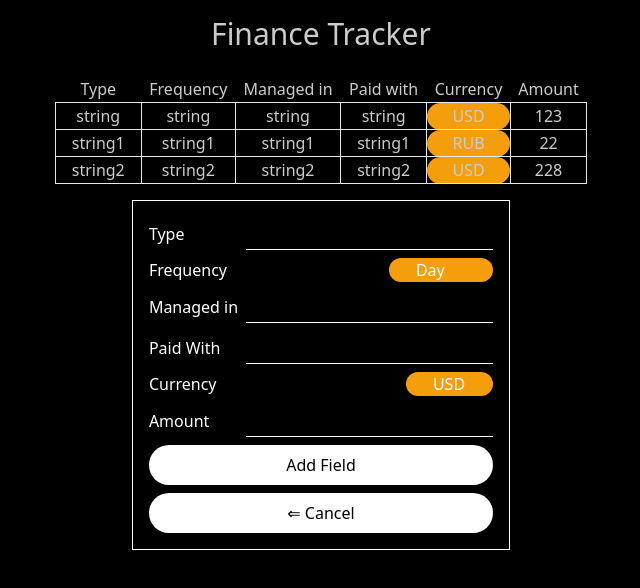
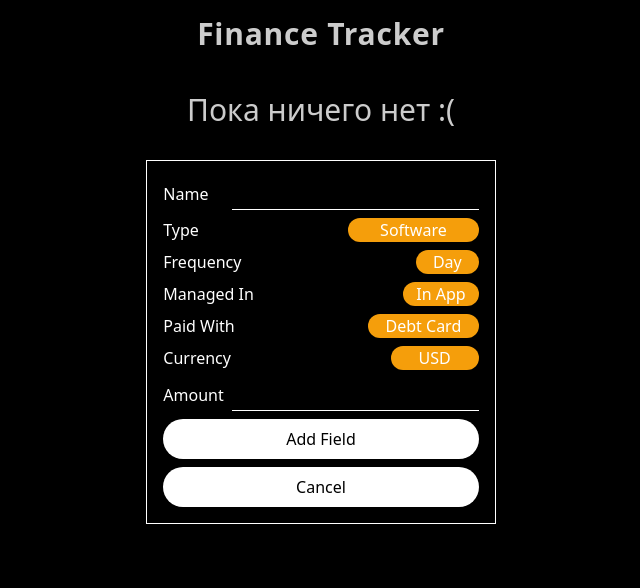
Before and after one commit to IvanWake/finance-tracker, a Next.js app: page / in a window 1280 px wide. Both pictures are taken after a click on the button "Add Field". Shown: the top 588 px of the page, without its empty margins (319-959 px from the left). Built offline with nearby package versions, Linux system fonts and the light colour scheme.

Commit message:
Display text, if empty array with tracks

```diff
--- a/app/layout.tsx
+++ b/app/layout.tsx
@@ -2,8 +2,8 @@ import type { Metadata } from "next";
 import "./globals.css";
 
 export const metadata: Metadata = {
-  title: "Next Service",
-  description: "App For Study Next.js",
+  title: "Finance Tracker",
+  description: "App for analyze Finances",
 };
 export default function RootLayout({
   children,
--- a/app/page.tsx
+++ b/app/page.tsx
@@ -4,7 +4,7 @@ import AddField from "@/components/Fields/AddField";
 const Home = () => {
     return (
         <div className="flex flex-col items-center justify-between p-4">
-            <h1 className="text-3xl font-medium mb-4" >Finance Tracker</h1>
+            <h1 className="text-3xl font-bold tracking-wide mb-4">Finance Tracker</h1>
             <Table />
             <AddField />
         </div>
--- a/components/Fields/AddFieldForm.tsx
+++ b/components/Fields/AddFieldForm.tsx
@@ -13,7 +13,7 @@ type FormFields = {
     paidWith: string,
     currency: string,
     amount: number,
-};
+}
 
 const AddFieldForm = ({ onHideForm }: Props) => {
     const {
@@ -24,6 +24,7 @@ const AddFieldForm = ({ onHideForm }: Props) => {
 
     const submitHandler = (fields) => {
         addTrack({
+                name: fields.fieldName,
                 type: fields.fieldType,
                 frequency: fields.fieldFrequency,
                 managedIn: fields.fieldManagedIn,
@@ -37,19 +38,30 @@ const AddFieldForm = ({ onHideForm }: Props) => {
     return (
         <form className="flex flex-col justify-center space-y-2 my-2 text-white text-center border-white border-[1px] p-4" onSubmit={handleSubmit(submitHandler)}>
             <div className="flex space-x-2 justify-between items-center">
-                <label htmlFor="type">Type</label>
+                <label htmlFor="name">Name</label>
                 <input
-                    {...register('fieldType', {required: true})}
-                    id="type"
-                    className="px-2 py-1 border-b-white border-b-[1px] focus:outline-none bg-black "
+                    {...register('fieldName', {required: true})}
+                    id="name"
+                    className="px-2 py-1 border-b-white border-b-[1px] focus:outline-none bg-black"
                     type="text"
                 />
+            </div>
+            <div className="flex space-x-2 justify-between items-center">
+                <label>Type</label>
+                <select
+                    {...register('fieldType', {required: true})}
+                    className="appearance-none outline-none rounded-full bg-amber-500 px-[0.8rem] pb-[0.2   rem] text-center">
+                    <option value="Software">Software</option>
+                    <option value="Programming">Programming</option>Month
+                    <option value="Music">Music</option>
+                    <option value="Other">Other</option>
+                </select>
             </div>
             <div className="flex space-x-2 justify-between items-center">
                 <label>Frequency</label>
                 <select
                     {...register('fieldFrequency', {required: true})}
-                    className="appearance-none outline-none rounded-full bg-amber-500 px-[1.7rem]">
+                    className="appearance-none outline-none rounded-full bg-amber-500 px-[0.4rem] text-center">
                     <option value="Day">Day</option>
                     <option value="Week">Week</option>Month
                     <option value="Month">Month</option>
@@ -57,22 +69,23 @@ const AddFieldForm = ({ onHideForm }: Props) => {
                 </select>
             </div>
             <div className="flex space-x-2 justify-between items-center">
-                <label htmlFor="managedIn">Managed in</label>
-                <input
+                <label>Managed In</label>
+                <select
                     {...register('fieldManagedIn', {required: true})}
-                    id="managedIn"
-                    className="px-2 py-1 border-b-white border-b-[1px] focus:outline-none bg-black"
-                    type="text"
-                />
+                    className="appearance-none outline-none rounded-full bg-amber-500 px-[0.8rem] text-center">
+                    <option value="In App">In App</option>
+                    <option value="Apple">Apple</option>Month
+                </select>
             </div>
             <div className="flex space-x-2 justify-between items-center">
-                <label htmlFor="paidWith">Paid With</label>
-                <input
+                <label>Paid With</label>
+                <select
                     {...register('fieldPaidWith', {required: true})}
-                    id="paidWith"
-                    className="px-2 py-1 border-b-white border-b-[1px] focus:outline-none bg-black"
-                    type="text"
-                />
+                    className="appearance-none outline-none rounded-full bg-amber-500 px-[0.8rem] text-center">
+                    <option value="Debt Card">Debt Card</option>
+                    <option value="Credit Card">Credit Card</option>
+                    <option value="Pay Pal">Pay Pal</option>
+                </select>
             </div>
             <div className="flex space-x-2 justify-between items-baseline">
                 <label>Currency</label>
@@ -101,7 +114,7 @@ const AddFieldForm = ({ onHideForm }: Props) => {
                 type="button"
                 onClick={() => onHideForm()}
                 className="bg-white rounded-full py-2 px-4 text-black font-medium">
-                &#8656; Cancel
+                Cancel
             </button>
         </form>
     );
--- a/components/Fields/EditingField.tsx
+++ b/components/Fields/EditingField.tsx
@@ -39,13 +39,13 @@ const EditingField = ({initialValue, isCurrency}: Props) => {
                                 value={fieldValue}
                                 onChange={handleChange}
                                 onBlur={handleBlur}
-                                autoFocus // Поле в фокусе сразу после рендера
+                                autoFocus
                             />
                         </td>
                     ) : isCurrency ? (
                         <td
                             onClick={handleDoubleClick}
-                            className={styleField + " bg-amber-500 rounded-full"}>
+                            className={styleField + " bg-amber-500"}>
                             {fieldValue}
                         </td>
                     ) : (
--- a/components/Fields/Field.tsx
+++ b/components/Fields/Field.tsx
@@ -1,6 +1,7 @@
 import EditingField from "@/components/Fields/EditingField";
 
 type Props = {
+    name: string,
     type: string,
     frequency: string,
     managedIn: string,
@@ -11,6 +12,7 @@ type Props = {
 
 const Field = (
     {
+        name,
         type,
         frequency,
         managedIn,
@@ -20,6 +22,7 @@ const Field = (
     }: Props) => {
     return (
         <tr className="border-b border-l border-r text-center">
+            <EditingField initialValue={name}/>
             <EditingField initialValue={type}/>
             <EditingField initialValue={frequency}/>
             <EditingField initialValue={managedIn}/>
--- a/components/Fields/Fields.tsx
+++ b/components/Fields/Fields.tsx
@@ -8,6 +8,7 @@ const Fields = () => {
                 tracks.map(track => (
                     <Field
                         key={'fId ' + Math.random()}
+                        name={track.name}
                         type={track.type}
                         frequency={track.frequency}
                         managedIn={track.managedIn}
--- a/components/Layout/SelectCurrency.tsx
+++ b/components/Layout/SelectCurrency.tsx
@@ -8,7 +8,7 @@ const SelectCurrency = ({ handleBlur, handleChange, selectedCurrency }: Props) =
     return (
         <select
             value={selectedCurrency}
-            className="appearance-none outline-none rounded-full bg-amber-500 px-[1.7rem] py-[1px]"
+            className="appearance-none outline-none bg-amber-500 px-[1.7rem] py-[1px]"
             onBlur={handleBlur}
             onChange={handleChange}>
             <option onClick={handleBlur} value="USD">USD</option>
--- a/components/Table/Table.tsx
+++ b/components/Table/Table.tsx
@@ -1,22 +1,28 @@
 'use client';
 import TableHeaders from "@/components/Table/TableHeaders";
 import TableBody from "@/components/Table/TableBody";
+import {useTracks} from "@/store/tracks-store";
 
 const Table = () => {
+    const { tracks } = useTracks();
     const tHeads: string[] = [
-        'Type', 'Frequency', 'Managed in',
+        'Name', 'Type', 'Frequency', 'Managed in',
         'Paid with', 'Currency', 'Amount'
-    ]
+    ];
 
     return (
         <div className="flex flex-col">
             <div className="overflow-x-auto sm:mx-0.5 lg:mx-0.5">
                 <div className="py-2 inline-block min-w-full sm:px-6 lg:px-8">
                     <div className="overflow-hidden">
-                        <table className="min-w-full">
-                            <TableHeaders tHeads={tHeads} />
-                            <TableBody />
-                        </table>
+                        {
+                            tracks?.length > 0 ?
+                                <table className="min-w-full">
+                                    <TableHeaders tHeads={tHeads}/>
+                                    <TableBody/>
+                                </table> :
+                                <h1 className="text-3xl py-4">Пока ничего нет :(</h1>
+                        }
                     </div>
                 </div>
             </div>
--- a/store/tracks-store.ts
+++ b/store/tracks-store.ts
@@ -1,6 +1,7 @@
 import { create } from "zustand";
 
 type Track = {
+    name: string,
     type: string,
     frequency: string,
     managedIn: string,
@@ -15,32 +16,7 @@ type Tracks = {
 }
 
 export const useTracks = create<Tracks>()((set) => ({
-    tracks: [
-        {
-            type: 'string',
-            frequency: 'string',
-            managedIn: 'string',
-            paidWith: 'string',
-            currency: 'USD',
-            amount: 123,
-        },
-        {
-            type: 'string1',
-            frequency: 'string1',
-            managedIn: 'string1',
-            paidWith: 'string1',
-            currency: 'RUB',
-            amount: 22,
-        },
-        {
-            type: 'string2',
-            frequency: 'string2',
-            managedIn: 'string2',
-            paidWith: 'string2',
-            currency: 'USD',
-            amount: 228,
-        },
-    ],
+    tracks: [],
     addTrack: (addingTrack) => set((state) => {
         const updatedTracks = [...state.tracks, addingTrack];
         return { tracks: updatedTracks };
```
